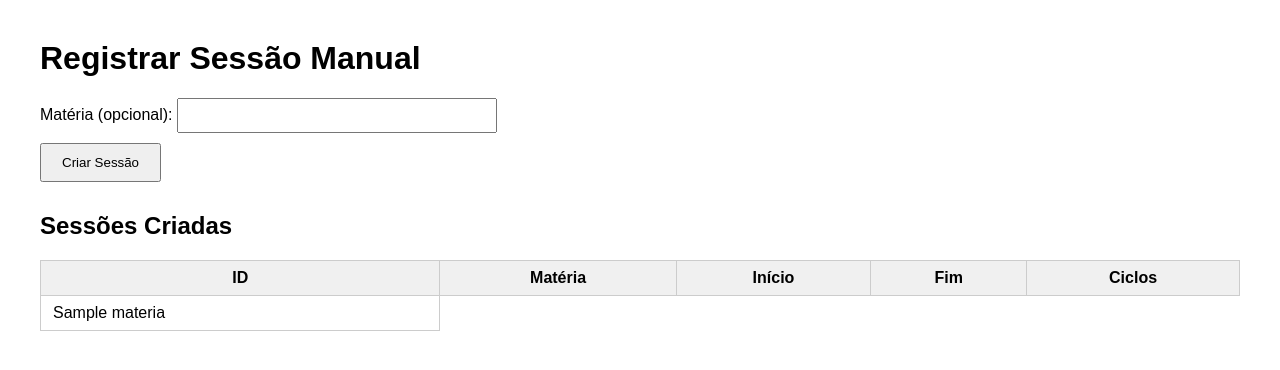
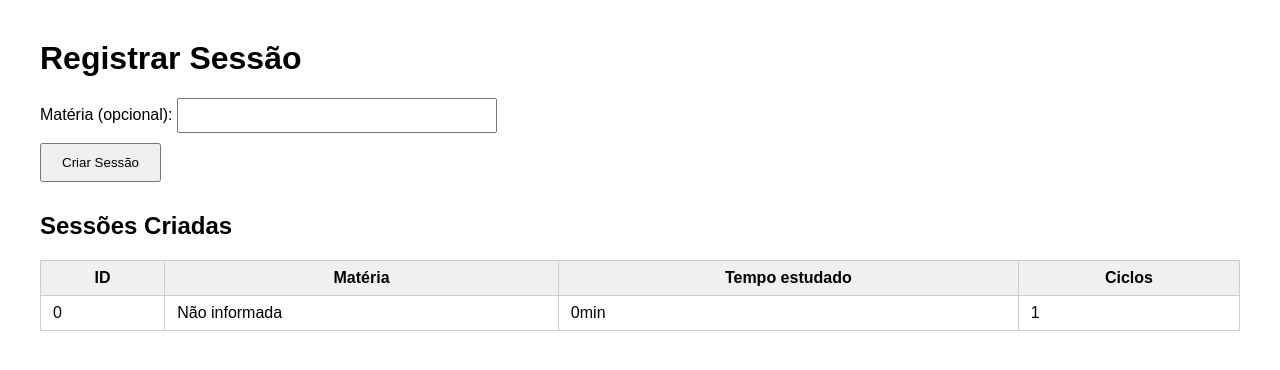
Before and after one commit to MatheusMiraEsc/StudyTime, a Django app: page /iniciar_sessao/ in a window 1280 px wide. Shown: the top 370 px of the page. Run offline with Django 5.2, Linux system fonts and the light colour scheme; tables that the repository leaves empty hold one stand-in row (values such as "Sample post").

Commit message:
Refactor Sessao model fields to use DateTimeField and remove id_materia at the moment; update iniciar_sessao view and template for improved session display and handling

```diff
--- a/projeto_pomodoro/app_pomodoro/models.py
+++ b/projeto_pomodoro/app_pomodoro/models.py
@@ -19,7 +19,7 @@
 
 class Sessao(models.Model):
     #id_sessao = models.IntegerField(null=True) aparentemente o proprio django faz o id automatico
-    id_materia = models.ForeignKey(Materia, on_delete=models.CASCADE, null=True, blank=True)
-    data_hora_inicio = models.TimeField(null=True)
-    data_hora_fim = models.TimeField(null=True)
-    ciclos_completos = models.IntegerField(null=True)
+    #id_materia = models.ForeignKey(Materia, on_delete=models.CASCADE, null=True, blank=True)
+    data_hora_inicio = models.DateTimeField(null=True, blank = True)
+    data_hora_fim = models.DateTimeField(null=True, blank = True)
+    ciclos_completos = models.IntegerField(null=True, blank = True)
--- a/projeto_pomodoro/app_pomodoro/templates/app_pomodoro/iniciar_sessao.html
+++ b/projeto_pomodoro/app_pomodoro/templates/app_pomodoro/iniciar_sessao.html
@@ -15,7 +15,7 @@
 </head>
 <body>
 
-  <h1>Registrar Sessão Manual</h1>
+  <h1>Registrar Sessão</h1>
 
   <form method="POST" action="{% url 'iniciar_sessao' %}">
     {% csrf_token %}
@@ -38,19 +38,28 @@
       <tr>
         <th>ID</th>
         <th>Matéria</th>
-        <th>Início</th>
-        <th>Fim</th>
+        <th>Tempo estudado</th>
         <th>Ciclos</th>
       </tr>
       {% for sessao in sessoes %}
       <tr>
         <td>
-  {% if sessao.id_materia %}
-    {{ sessao.id_materia.nome_materia }}
-  {% else %}
-    Não informada
-  {% endif %}
-</td>
+          {{ forloop.counter0 }}
+          <!-- {% if sessao.id %}
+            {{ sessao.id }}
+          {% else %}
+            Não disponivel
+          {% endif %} -->
+        </td>
+        <td>
+          {% if sessao.materia %}
+            {{ sessao.materia }}
+          {% else %}
+            Não informada
+          {% endif %}
+        </td>
+        <td>{{ sessao.duracao }}</td>
+        <td>{{ sessao.ciclos }}</td>
 
       </tr>
       {% endfor %}
@@ -68,6 +77,7 @@
       document.getElementById("fim").value = horaFormatada; // mesmo valor por enquanto
       document.getElementById("ciclos").value = 0;
     });
+
   </script>
 
 </body>
--- a/projeto_pomodoro/app_pomodoro/views.py
+++ b/projeto_pomodoro/app_pomodoro/views.py
@@ -15,25 +15,50 @@
 
 def iniciar_sessao(request):
     if request.method == 'POST':
-        nome_M = request.POST.get("materia", "").strip()
+        nome_M = request.POST.get("materia", "")#.strip()
         ciclos = int(request.POST.get("ciclos", 0))
 
-        materia = None
-        if nome_M:
-            materia = Materia.objects.filter(nome_materia__iexact=nome_M).first()# ajustar para não precisar de nome e para selecionar a materia certa caso aja mais de um ou não exista
+        # materia = None
+        # if nome_M:
+        #     materia = Materia.objects.filter(nome_materia__iexact=nome_M).first()# ajustar para não precisar de nome e para selecionar a materia certa caso aja mais de um ou não exista
 
-        hora_inicio = datetime.now().time()
-        #hora_fim = datetime.strptime(request.POST.get("fim"), "%H:%M:%S").time()
-
+        hora_inicio = datetime.now()
+        hora_fim = hora_inicio + timedelta(minutes=25)
         sessao = Sessao.objects.create(
-            id_materia = materia, #ou Materia.objects.get(id)??, mesmo com materia, encontrar como pegar de outra tabela
+            #id_materia = nome_M, em branco pois Funcionalidade de materia ainda não foi iniciada
             data_hora_inicio = hora_inicio,
-            data_hora_fim = hora_inicio,
+            data_hora_fim = hora_fim,
             ciclos_completos = ciclos,
         )
-        return redirect("iniciar_sessao") #À ajustar
-    sessoes = Sessao.objects.all().order_by("-id")
-    return render(request, "app_pomodoro/iniciar_sessao.html", {"sessoes": sessoes}) # O que fazer??
+        return redirect("iniciar_sessao")
+    sessoes = Sessao.objects.all()#.order_by("-id")
+
+    sessoes_formatadas=[]
+    for sessao in sessoes:
+        if sessao.data_hora_inicio and sessao.data_hora_fim:
+            inicio = sessao.data_hora_inicio#int(sessao.data_hora_inicio.total_seconds // 60)
+            fim =  sessao.data_hora_fim#int(sessao.data_hora_fim.total_seconds // 60)
+            duracao = fim - inicio
+            minutos_total = int(duracao.total_seconds()) // 60
+            horas = minutos_total // 60
+            minutos = minutos_total % 60
+
+            if horas > 0:
+                duracao_formatada = f"{horas}h {minutos}min"
+            else:
+                duracao_formatada = f"{minutos}min"
+        else:
+            duracao_formatada = "Sessão em andamento"
+        materia = request.POST.get("materia", "").strip()
+        sessoes_formatadas.append({
+            #"id":sessao.id, em branco até materia ser adicionada
+            "materia": materia,#em branco até materia ser adicionada - sessao.id_materia.nome_materia if sessao.id_materia else "Não informada",
+            "duracao":duracao_formatada,
+            "ciclos":sessao.ciclos_completos,
+        })
+
+
+    return render(request, "app_pomodoro/iniciar_sessao.html", {"sessoes": sessoes_formatadas})
 
 
 #def iniciar_sessao_vazia(request):
```
Also changed, not shown: projeto_pomodoro/app_pomodoro/migrations/0005_alter_sessao_data_hora_fim_and_more.py (added), projeto_pomodoro/app_pomodoro/migrations/0006_remove_sessao_id_materia_and_more.py (added).
